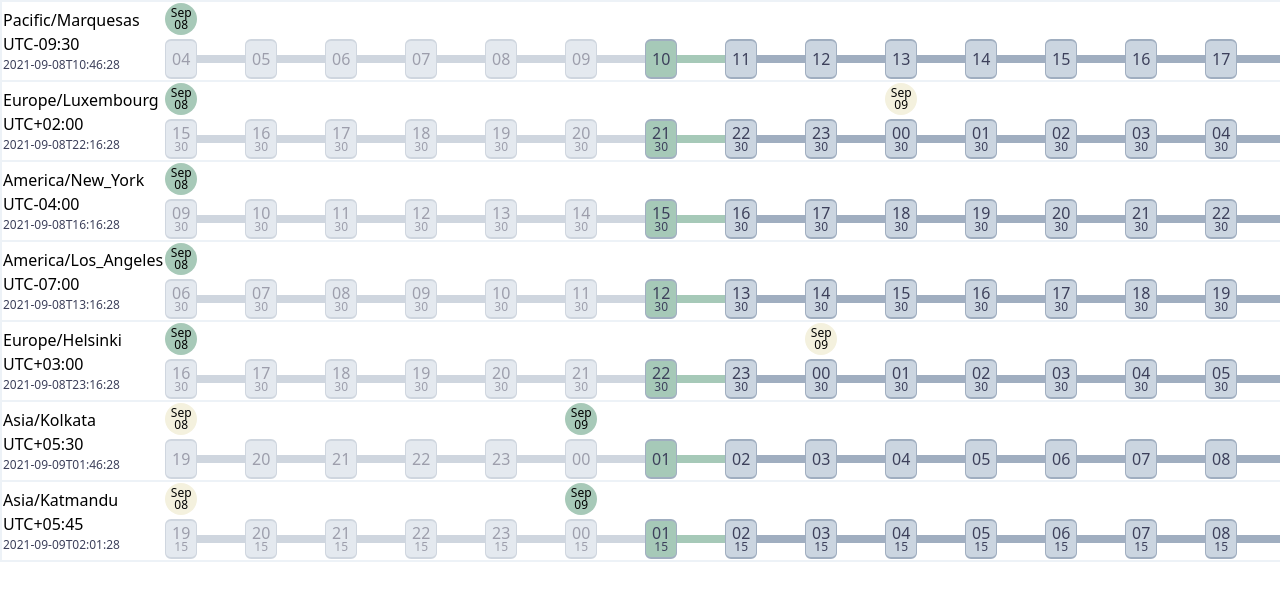
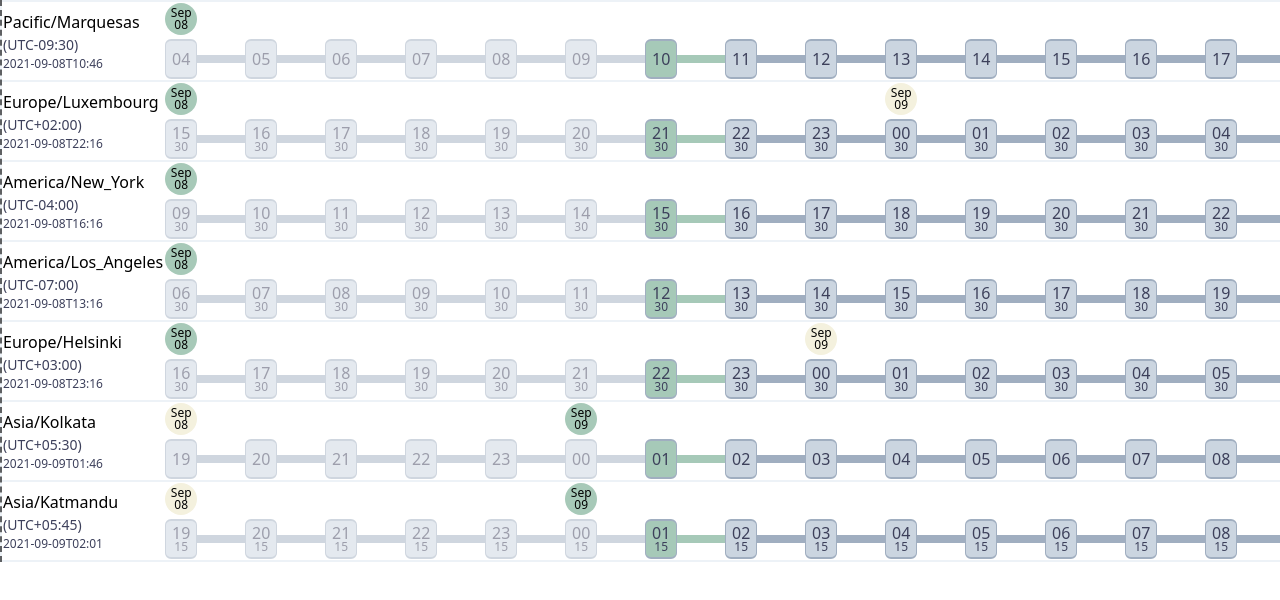
Before and after one commit to qtdzz/timeboard, a Next.js app: page / in a window 1280 px wide. Shown: the top 600 px of the page. Built offline with nearby package versions, Linux system fonts and the light colour scheme.

Commit message:
Add indicator line

```diff
--- a/src/components/daysegment/DaySegment.tsx
+++ b/src/components/daysegment/DaySegment.tsx
@@ -33,7 +33,7 @@ const DaySegment = (props: DaySegmentProps) => {
   ) {
     const isNow =
       now.valueOf() >= processDate.valueOf() &&
-      now.valueOf() <= processDate.valueOf() + 60 * 60 * 1000;
+      now.valueOf() < processDate.valueOf() + 60 * 60 * 1000;
     const isPast = !isNow && now.valueOf() > processDate.valueOf();
 
     timeslots.push(
--- a/src/components/timeboard/TimeBoard.module.css
+++ b/src/components/timeboard/TimeBoard.module.css
@@ -12,3 +12,15 @@
   @apply text-xs;
   @apply text-[#3D405B];
 }
+.indicatorLine {
+  @apply border-dashed;
+  @apply opacity-60;
+  @apply border-l-2;
+  @apply border-black;
+  @apply z-50;
+  @apply w-1;
+  @apply top-0;
+  @apply absolute;
+  @apply ease-linear;
+  @apply duration-300;
+}
--- a/src/components/timeboard/TimeBoard.tsx
+++ b/src/components/timeboard/TimeBoard.tsx
@@ -1,4 +1,4 @@
-import React, { useState } from 'react';
+import React, { useEffect, useRef, useState } from 'react';
 
 import moment from 'moment-timezone';
 
@@ -10,6 +10,7 @@ type TimeBoardRowProps = {
   startEpoch: number;
   timeZone: string;
   currentUTCTime: moment.Moment;
+  setIndicatorXFunction: Function;
 };
 const TimeBoardRow = (props: TimeBoardRowProps) => {
   const { startEpoch, timeZone, currentUTCTime } = props;
@@ -21,7 +22,7 @@ const TimeBoardRow = (props: TimeBoardRowProps) => {
           currentUTCTime={currentUTCTime}
         ></TimeZoneInfo>
       </td>
-      <td>
+      <td onMouseMoveCapture={(e) => props.setIndicatorXFunction(e.clientX)}>
         <Timeline
           timeZone={timeZone}
           startEpoch={startEpoch}
@@ -30,6 +31,15 @@ const TimeBoardRow = (props: TimeBoardRowProps) => {
       </td>
     </tr>
   );
+};
+
+const debounce = (callback: Function, wait: number) => {
+  let timeout: any;
+  return (...args: any[]) => {
+    const context = this;
+    clearTimeout(timeout);
+    timeout = setTimeout(() => callback.apply(context, args), wait);
+  };
 };
 
 type TimeBoardProps = {
@@ -41,7 +51,28 @@ const TimeBoard = (props: TimeBoardProps) => {
   const { baseTimeZone } = props;
   const baseDateMoment = moment.tz(props.selectedDate, props.baseTimeZone);
   const [currentUTCTime, setCurrentUTCTime] = useState(moment());
-  setInterval(() => setCurrentUTCTime(moment()), 1000);
+  const [height, setHeight] = useState(0);
+  const [leftPosition, setLeftPosition] = useState(0);
+  const [indicatorLineStyle, setIndicatorLineStyle] = useState({});
+
+  const tableRef = useRef(null);
+
+  useEffect(() => {
+    const interval = setInterval(() => setCurrentUTCTime(moment()), 1000 * 60);
+    return () => clearInterval(interval);
+  });
+  useEffect(() => {
+    if (tableRef.current) {
+      setHeight((tableRef.current as HTMLElement).offsetHeight);
+      setIndicatorLineStyle({ height, left: leftPosition });
+    }
+  }, [height, leftPosition]);
+  useEffect(() => {
+    setIndicatorLineStyle({ height, left: leftPosition });
+  }, [height, leftPosition]);
+
+  const debounceSetX = debounce((e: number) => setLeftPosition(e), 300);
+
   const otherTimelines = props.timeZones
     .filter((a) => a !== baseTimeZone)
     .map((timeZone) => (
@@ -50,19 +81,24 @@ const TimeBoard = (props: TimeBoardProps) => {
         startEpoch={baseDateMoment.clone().tz(timeZone).valueOf()}
         timeZone={timeZone}
         currentUTCTime={currentUTCTime}
+        setIndicatorXFunction={debounceSetX}
       ></TimeBoardRow>
     ));
   return (
-    <table className={styles.table}>
+    <div>
+      <table className={styles.table} ref={tableRef}>
         <tbody>
           <TimeBoardRow
             startEpoch={baseDateMoment.valueOf()}
             timeZone={baseTimeZone}
             currentUTCTime={currentUTCTime}
+            setIndicatorXFunction={debounceSetX}
           ></TimeBoardRow>
           {otherTimelines}
         </tbody>
       </table>
+      <div className={styles.indicatorLine} style={indicatorLineStyle}></div>
+    </div>
   );
 };
 
--- a/src/components/timeslot/TimeSlot.module.css
+++ b/src/components/timeslot/TimeSlot.module.css
@@ -25,8 +25,6 @@
   @apply text-[#3D405B];
  }
 
-
-
  .subContent {
    @apply text-xs;
  }
@@ -50,17 +48,9 @@
   @apply opacity-50;
 }
 
-.line:hover {
-  @apply bg-blue-300;
-}
-
 .slotParent {
   @apply flex;
   @apply flex-row;
   @apply items-center;
   @apply justify-center;
 }
-
- .timeslot:hover {
-   @apply bg-blue-300;
- }
--- a/src/components/zoneinfo/TimeZoneInfo.module.css
+++ b/src/components/zoneinfo/TimeZoneInfo.module.css
@@ -1,6 +1,11 @@
 .timeZoneRow {
   @apply flex;
   @apply flex-col;
+}
+.offsetText {
+  @apply text-sm;
+  @apply text-[#3D405B];
+
 }
 .currentTime {
   @apply text-xs;
--- a/src/components/zoneinfo/TimeZoneInfo.tsx
+++ b/src/components/zoneinfo/TimeZoneInfo.tsx
@@ -11,13 +11,13 @@ type TimeZoneInfoProps = {
 const TimeZoneInfo = (props: TimeZoneInfoProps) => {
   const { timeZone, currentUTCTime } = props;
   const currentTime = currentUTCTime.clone().tz(timeZone);
-  const offsetText = `UTC${currentTime.format('Z')}`;
+  const offsetText = `(UTC${currentTime.format('Z')})`;
   return (
     <div className={styles.timeZoneRow}>
       <div>{timeZone}</div>
-      <div>{offsetText}</div>
+      <div className={styles.offsetText}>{offsetText}</div>
       <div className={styles.currentTime}>
-        {currentTime.format('YYYY-MM-DDTHH:mm:ss')}
+        {currentTime.format('YYYY-MM-DDTHH:mm')}
       </div>
     </div>
   );
```
Lines whose indentation alone changed are shown as unchanged.
